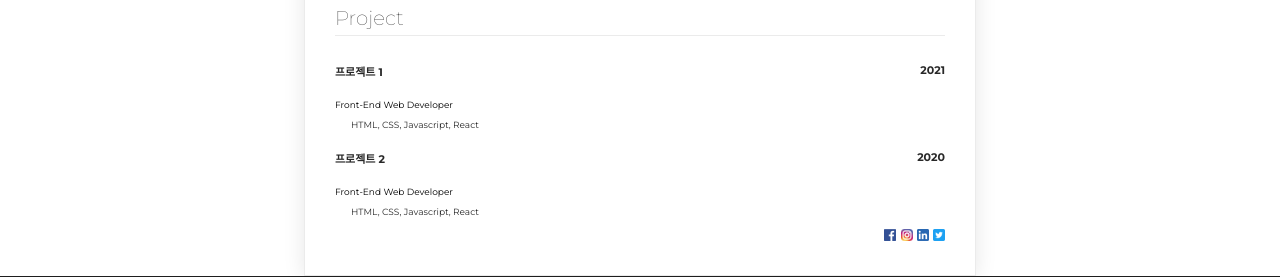
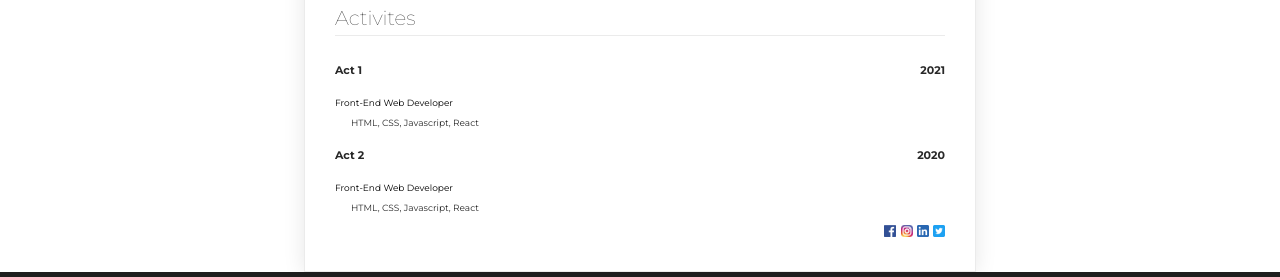
Before and after one commit to arachne1102/Resume, a plain HTML site: page index.html in a window 1280 px wide. Shown: the part 435-712 px from the top of the page. Drawn offline with Linux system fonts and the light colour scheme.

Commit message:
complete

```diff
--- a/index.html
+++ b/index.html
@@ -36,16 +36,16 @@
 
         </section>
         <section>
-            <h2>Project</h2>
+            <h2>Activites</h2>
             <div class="float-wrap">
-                <p class="title-text">프로젝트 1</p>
+                <p class="title-text">Act 1</p>
                 <p class="year-text">2021</p>
             </div>
                 <p class="desc-text">Front-End Web Developer</p>
                 <p class="desc-subtext">HTML, CSS, Javascript, React</p>
 
             <div class="float-wrap">
-                <p class="title-text">프로젝트 2</p>
+                <p class="title-text">Act 2</p>
                 <p class="year-text">2020</p>
             </div>
                 <p class="desc-text">Front-End Web Developer</p>
```
